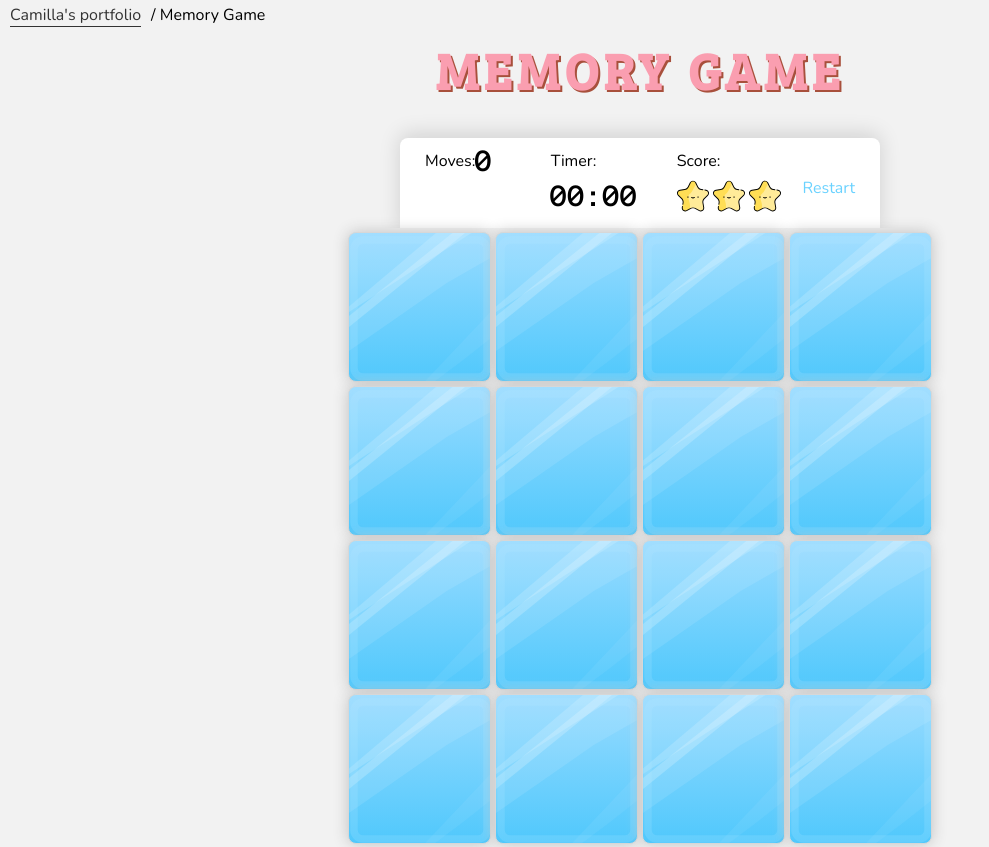
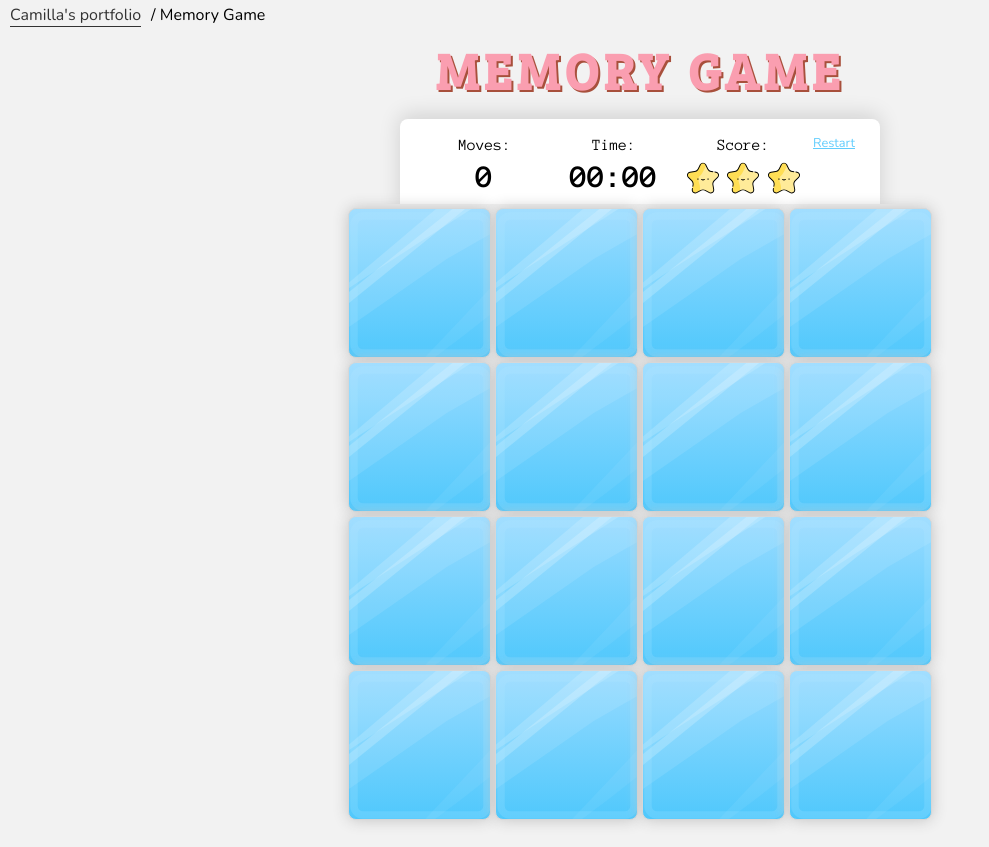
Before and after one commit to millus/2-Memory-Game, a plain HTML site: page index.html in a window 1280 px wide. Shown: the top 847 px of the page, without its empty margins (0-989 px from the left). Drawn offline with nearby package versions, Linux system fonts and the light colour scheme.

Commit message:
style: restart btn inside game control, added pointer cursor to clickable items, fix: set numofmatches to 0, so winning screen can appear after restart

```diff
--- a/css/style.css
+++ b/css/style.css
@@ -32,6 +32,9 @@ body{
   margin: auto;
   text-align: center;
   font-size: 1em;
+  margin-bottom: 10px;
+  display: flex;
+  flex-wrap: wrap;
 }
 
 .main-header {
@@ -40,6 +43,17 @@ body{
   color: #FA9EB0;
   text-shadow: 2px 2px #A8503C;
   margin-top: 5px;
+  margin-bottom: 5px;
+  width: 100%;
+}
+
+.btn-restart{
+  font-size: 0.8em;
+  padding: 5px;
+  width: 30%;
+  color: #62CDFD;
+  text-decoration: underline;
+  cursor: pointer;
 }
 
 /*
@@ -56,7 +70,7 @@ body{
  .game-controls {
     display: flex;
     flex-wrap: no-wrap;
-    padding: 5px;
+    padding: 10px;
     background-color: #fff;
     width: 100%;
     border-radius: 8px;
@@ -65,9 +79,16 @@ body{
     margin: auto;
  }
 
+ .game-control-item {
+   width: 100%;
+   margin: 5px;
+   text-align: center;
+   font-family: 'Anonymous Pro', monospace;
+ }
+
  .current-value {
-   font-family: 'Anonymous Pro', monospace;
-   font-size: 2em;
+   font-size: 1.4em;
+   font-weight: 700;
  }
 
  .game-board {
@@ -76,26 +97,18 @@ body{
 
  .stars {
    display: inline-block;
-   padding-top: 2px;
+   margin: 1px;
  }
 
  .result-label {
-   line-height: 1em;
-   display: flex;
-   flex-wrap: wrap;
-   width: 25%;
+   line-height: 1.4em;
+   margin-top: 0;
+   margin-bottom: 5px;
+   text-align: center;
  }
 
  .result-value {
    font-family: 'Anonymous Pro', monospace;
- }
-
- .btn-restart{
-   font-size: 1em;
-   border-radius: 4px;
-   padding: 5px;
-   margin: auto;
-   color: #6ad2ff;
  }
 
 /*
@@ -152,6 +165,7 @@ body{
   object-fit: none;
   object-position: 50% 50%;
   box-shadow: 0px 0px 5px 0px rgba(194,194,194,1);
+  cursor: pointer;
 }
 
 .card-front {
@@ -236,27 +250,20 @@ body{
   width: 33%;
   border: 1px solid #d7d7d7;
   border-radius: 16px;
-  margin: 6px;
+  margin: 2px;
   padding: 10px;
   height: auto;
   text-align: center;
-}
-
-.result-label {
-  margin: 5px;
-  display: flex;
-  flex-wrap: wrap;
-  width: 100%;
+  min-height: 74px;
 }
 
 .result-value {
    width: 100%;
    font-size: 1em;
-   font-family: Nunito;
 }
 
 .star {
-  width: 1em;
+  width: 1.3em;
 }
 
 /*
@@ -271,7 +278,7 @@ body{
 
   .game-board {
     position: relative;
-    top: 90px;
+    top: 85px;
   }
  }
 
@@ -315,6 +322,10 @@ body{
     height: 100px;
   }
 
+  .current-value {
+    font-size: 2em;
+  }
+
   .result-value {
     font-size: 2em;
   }
--- a/index.html
+++ b/index.html
@@ -6,7 +6,7 @@
   <meta http-equiv="X-UA-Compatible" content="ie=edge">
   <link href="https://fonts.googleapis.com/css?family=Nunito&amp;display=swap" rel="stylesheet">
   <link href="https://fonts.googleapis.com/css?family=Bree+Serif&display=swap" rel="stylesheet">
-  <link href="https://fonts.googleapis.com/css?family=Anonymous+Pro:700&display=swap" rel="stylesheet">
+  <link href="https://fonts.googleapis.com/css?family=Anonymous+Pro:400,700&display=swap" rel="stylesheet">
   <link rel="stylesheet" href="css/style.css">
   <title>Memory Game</title>
 </head>
@@ -19,16 +19,23 @@
 
   <section class="game-container">
     <section class="game-controls">
-      <p class="result-label">Moves: <span class="moves current-value">0</span></p>
-      <p class="result-label">Timer: <span class="time current-value">00:00</span></p>
-      <p class="result-label">Score:
-        <span class="stars">
+      <div class="game-control-item">
+        <p class="result-label">Moves: </p>
+        <span class="moves current-value">0</span>
+      </div>
+      <div class="game-control-item">
+        <p class="result-label">Time: </p>
+        <span class="time current-value">00:00</span>
+      </div>
+      <div class="game-control-item">
+        <p class="result-label">Score: </p>
+        <div class="stars">
           <img class="star" src="img/star-filled.svg" alt=star-filled></img>
           <img class="star" src="img/star-filled.svg" alt=star-filled></img>
           <img class="star" src="img/star-filled.svg" alt=star-filled></img>
-        </span>
-      </p>
-      <div class="btn-restart" type="button">Restart</div>
+        </div>
+    </div>
+    <div class="btn-restart" type="button">Restart</div>
     </section>
     <section class="game-board">
     </section>
--- a/js/app.js
+++ b/js/app.js
@@ -67,6 +67,7 @@ function createBoardWithCards () {
 function restartGame() {
   modal.classList = 'hide';
   numOfMoves = 0;
+  numOfMatches = 0;
   updateCurrentScore(numOfMoves);
   flipAllCards(cards);
   symbols = shuffleCards(symbols); /*TODO: make the shuffle happen later so the cards dont show*/
@@ -135,7 +136,6 @@ function showEndResults (numOfMoves) {
     winningImg.src = "img/winner-1.svg";
   }
   modal.classList = 'modal';
-
 }
 
 /**
```
